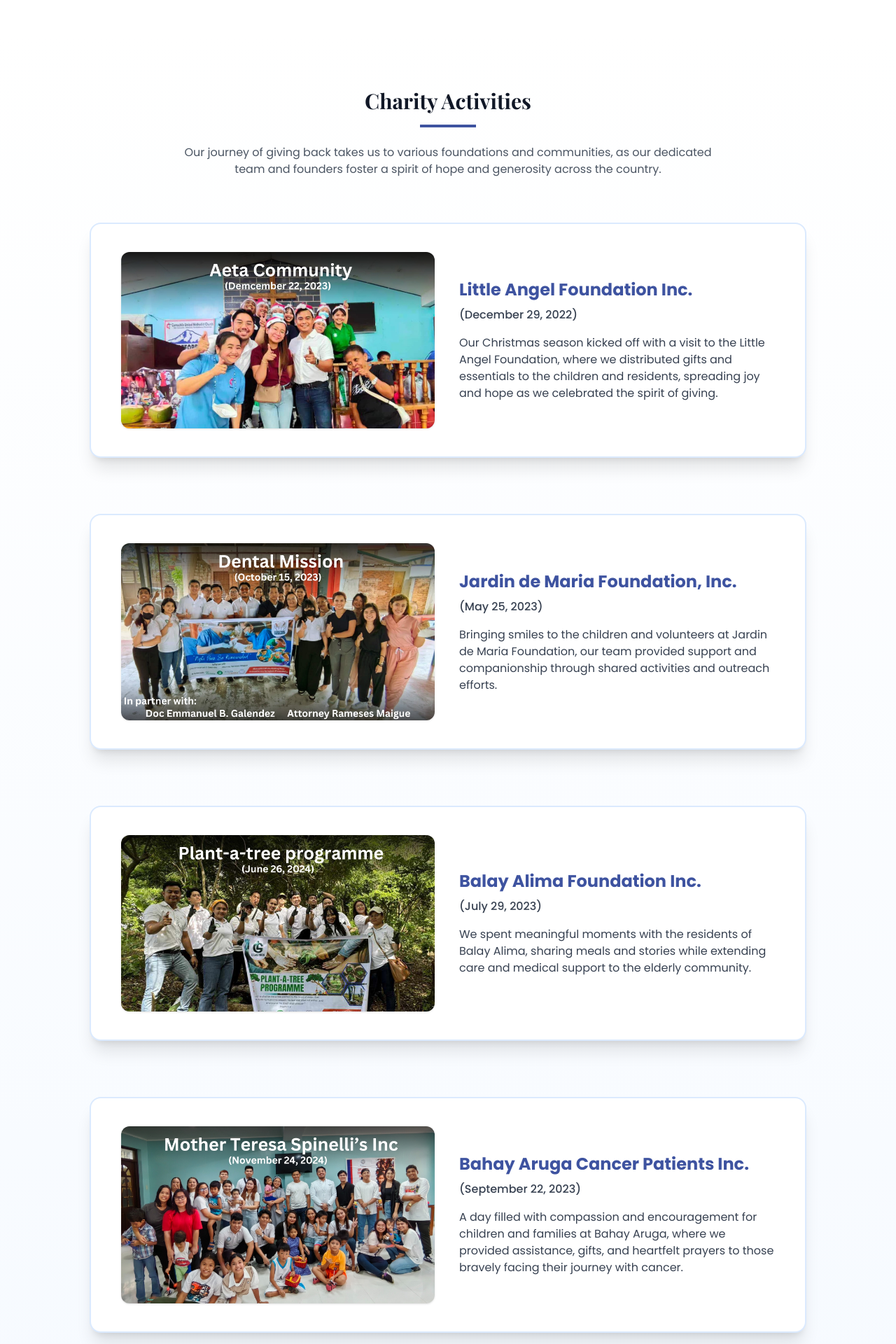
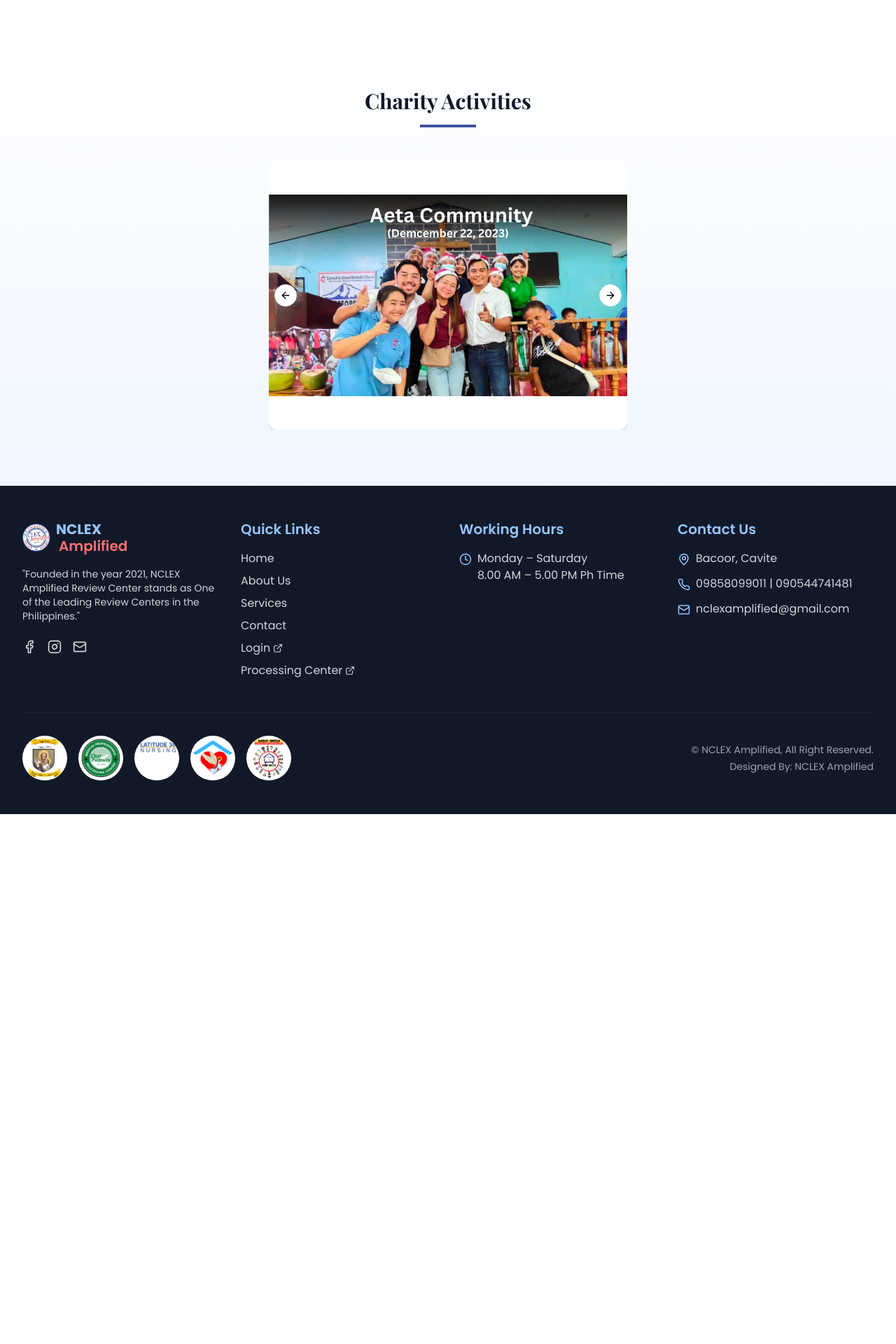
Before and after one commit to ITDepartment1602/nclexamplified, a React (Vite) app: page /about in a window 1280 px wide. Shown: the part 2700-4620 px from the top of the page at 70% size. After the commit the page ends 3863 px from the top, so only its background shows below. Built offline with nearby package versions, Linux system fonts and the light colour scheme.

Commit message:
Refactor: Implement charity activities slider
Refactor the CharitySlider component to display charity activities as an infinite, one-by-one image slider. Remove text content from the slides.

```diff
--- a/src/components/about/CharitySlider.tsx
+++ b/src/components/about/CharitySlider.tsx
@@ -1,87 +1,56 @@
 
 import React from "react";
+import {
+  Carousel,
+  CarouselContent,
+  CarouselItem,
+  CarouselNext,
+  CarouselPrevious,
+} from "@/components/ui/carousel";
 
-const charityEvents = [
-  {
-    image: "/lovable-uploads/4dc5cd4e-19fb-45d7-9d8e-4a7812746aa6.png",
-    title: "Little Angel Foundation Inc.",
-    date: "(December 29, 2022)",
-    text: "Our Christmas season kicked off with a visit to the Little Angel Foundation, where we distributed gifts and essentials to the children and residents, spreading joy and hope as we celebrated the spirit of giving."
-  },
-  {
-    image: "/lovable-uploads/e5f25f15-719f-438b-bd62-9c5f00102568.png",
-    title: "Jardin de Maria Foundation, Inc.",
-    date: "(May 25, 2023)",
-    text: "Bringing smiles to the children and volunteers at Jardin de Maria Foundation, our team provided support and companionship through shared activities and outreach efforts."
-  },
-  {
-    image: "/lovable-uploads/19ee5267-0ef0-419e-87db-f3d3498031b6.png",
-    title: "Balay Alima Foundation Inc.",
-    date: "(July 29, 2023)",
-    text: "We spent meaningful moments with the residents of Balay Alima, sharing meals and stories while extending care and medical support to the elderly community."
-  },
-  {
-    image: "/lovable-uploads/59a9086e-c0e9-4e09-9df2-dfdb7f0ef038.png",
-    title: "Bahay Aruga Cancer Patients Inc.",
-    date: "(September 22, 2023)",
-    text: "A day filled with compassion and encouragement for children and families at Bahay Aruga, where we provided assistance, gifts, and heartfelt prayers to those bravely facing their journey with cancer."
-  },
-  {
-    image: "/lovable-uploads/8d78c976-f787-4fc9-9258-61824a42a619.png",
-    title: "Dental Mission",
-    date: "(October 15, 2023)",
-    text: "Accessible dental care became a reality for a local community, thanks to our team’s collaboration with Doc Emmanuel B. Galendez and Attorney Rameses Maigue, making healthy smiles possible for more families."
-  },
-  {
-    image: "/lovable-uploads/8d286dcf-3ffd-48ba-aab5-72681c072bf1.png",
-    title: "Aeta Community",
-    date: "(December 22, 2023)",
-    text: "Our volunteers reached out to the Aeta Community to deliver holiday cheer and essential supplies, underscoring our commitment to inclusivity and empowerment."
-  },
-  {
-    image: "/lovable-uploads/89fd2c48-14d1-4bfa-8847-64c4c183e3da.png",
-    title: "Plant-a-tree programme",
-    date: "(June 26, 2024)",
-    text: "Promoting environmental stewardship, our Plant-a-Tree Programme engaged volunteers in planting trees to give back to nature and nurture a greener future."
-  },
-  {
-    image: "/lovable-uploads/81e735c7-1645-49a5-9b22-16863db49faf.png",
-    title: "Mother Teresa Spinelli’s Inc",
-    date: "(November 24, 2024)",
-    text: "Ending the year with gratitude, we spent time at Mother Teresa Spinelli’s, supporting children and families and renewing our dedication to compassionate service."
-  },
+const charityImages = [
+  "/lovable-uploads/4dc5cd4e-19fb-45d7-9d8e-4a7812746aa6.png",
+  "/lovable-uploads/e5f25f15-719f-438b-bd62-9c5f00102568.png",
+  "/lovable-uploads/19ee5267-0ef0-419e-87db-f3d3498031b6.png",
+  "/lovable-uploads/59a9086e-c0e9-4e09-9df2-dfdb7f0ef038.png",
+  "/lovable-uploads/8d78c976-f787-4fc9-9258-61824a42a619.png",
+  "/lovable-uploads/8d286dcf-3ffd-48ba-aab5-72681c072bf1.png",
+  "/lovable-uploads/89fd2c48-14d1-4bfa-8847-64c4c183e3da.png",
+  "/lovable-uploads/81e735c7-1645-49a5-9b22-16863db49faf.png",
 ];
 
 const CharitySlider: React.FC = () => (
   <section className="py-20 bg-gradient-to-b from-white to-blue-50 font-sans">
     <div className="container mx-auto px-4 sm:px-6 lg:px-8">
-      <div className="text-center max-w-3xl mx-auto mb-16">
+      <div className="text-center max-w-3xl mx-auto mb-12">
         <h2 className="text-3xl font-bold font-serif text-gray-900 mb-4">Charity Activities</h2>
         <div className="w-20 h-1 bg-nclex-blue mx-auto mb-6"></div>
-        <p className="text-gray-600">
-          Our journey of giving back takes us to various foundations and communities, as our dedicated team and founders foster a spirit of hope and generosity across the country.
-        </p>
       </div>
-      <div className="space-y-20 max-w-5xl mx-auto">
-        {charityEvents.map((event, idx) => (
-          <div
-            key={idx}
-            className={`flex flex-col md:flex-row items-center gap-8 bg-white rounded-2xl shadow-xl border-2 border-blue-100 p-6 md:p-10`}
-          >
-            <div className="flex-1 mb-4 md:mb-0">
-              <img
-                src={event.image}
-                alt={event.title}
-                className="w-full max-w-md mx-auto rounded-xl object-cover shadow"
-              />
-            </div>
-            <div className="flex-1 text-center md:text-left">
-              <h3 className="text-2xl font-bold text-nclex-blue mb-2" style={{ fontFamily:"Poppins, sans-serif" }}>{event.title}</h3>
-              <div className="text-gray-700 font-medium mb-4">{event.date}</div>
-              <p className="text-gray-700 text-base">{event.text}</p>
-            </div>
-          </div>
-        ))}
+      <div className="max-w-lg mx-auto">
+        <Carousel
+          opts={{
+            loop: true, // infinite slides
+            align: "center",
+            skipSnaps: false,
+          }}
+          className="w-full"
+        >
+          <CarouselContent>
+            {charityImages.map((img, idx) => (
+              <CarouselItem key={idx} className="flex justify-center items-center">
+                <div className="flex items-center justify-center w-full h-72 sm:h-80 md:h-96">
+                  <img
+                    src={img}
+                    alt={`Charity Event ${idx + 1}`}
+                    className="w-full h-full object-contain rounded-xl shadow-md bg-white"
+                  />
+                </div>
+              </CarouselItem>
+            ))}
+          </CarouselContent>
+          <CarouselPrevious className="left-2" />
+          <CarouselNext className="right-2" />
+        </Carousel>
       </div>
     </div>
   </section>
```
